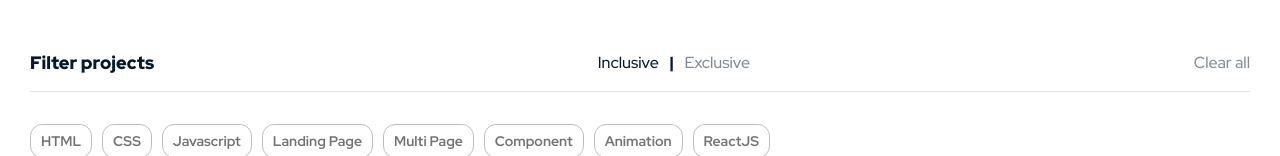
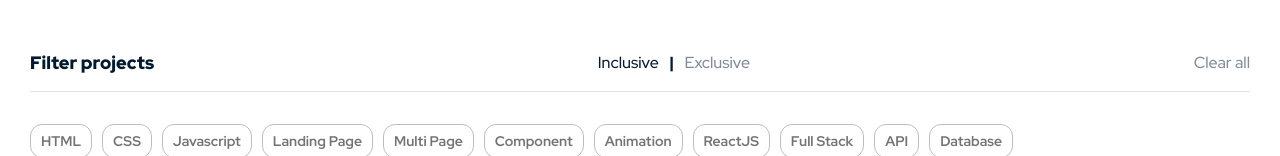
Before and after one commit to NinjaInShade/portfolio, a Gatsby site: page / in a window 1280 px wide. Shown: the part 644-800 px from the top of the page. Built offline with nearby package versions, Linux system fonts and the light colour scheme; Gatsby itself is replaced by a stand-in of ours.

Commit message:
added more projects

```diff
--- a/src/components/Filter.js
+++ b/src/components/Filter.js
@@ -13,6 +13,9 @@ export default function Filter() {
     { name: 'Component', active: false },
     { name: 'Animation', active: false },
     { name: 'ReactJS', active: false },
+    { name: 'Full Stack', active: false },
+    { name: 'API', active: false },
+    { name: 'Database', active: false },
   ]);
 
   function setFilterModeHandler(mode) {
--- a/src/projects-data.js
+++ b/src/projects-data.js
@@ -1,5 +1,9 @@
+import OnlineShop from './assets/projects/image-online-shop.png';
 import PodLandingPage from './assets/projects/image-pod-landing-page.png';
+import FAQAccordion from './assets/projects/image-faq-accordion.png';
 import MeetLandingPage from './assets/projects/image-meet-landing-page.png';
+import OrderSummaryCard from './assets/projects/image-order-summary-card.png';
+import BootcampTestimonials from './assets/projects/image-bootcamp-testimonials.png';
 import StatsCard from './assets/projects/image-stats-card.png';
 import DataStorageComponent from './assets/projects/image-data-storage-component.png';
 import TypemasterLandingPage from './assets/projects/image-typemaster-landing-page.png';
@@ -7,31 +11,105 @@ import ProjectTrackingPage from './assets/projects/image-project-tracking-page.p
 
 export const projects = [
   {
+    title: 'Online shop project',
+    description:
+      'Online shop (e-commerce) project with all major functionalities. Full-stack, built with React and Node.js',
+    liveSite: 'https://onlineshop-430be.web.app/',
+    github: 'https://github.com/NinjaInShade/online-shop',
+    tags: ['HTML', 'CSS', 'Javascript', 'ReactJS', 'Full Stack', 'API', 'Database'],
+    imgSrc: OnlineShop,
+    imgAlt:
+      'Mockup of online shop project. Has a navigation for admin products, product, add products, cart, profile. Shows product cards for main content with "Add to cart" and "Detail" buttons.',
+    gradient: 'linear-gradient(135deg, hsl(209,100%,22%) 0%, hsl(209,100%,32%) 100%)',
+  },
+  {
+    title: 'Pod landing page',
+    description: 'Landing page for imaginary business "Pod"',
+    liveSite: 'https://lm-pod-landing-page.netlify.app/',
+    github: 'https://github.com/NinjaInShade/pod-landing-page',
+    tags: ['HTML', 'CSS', 'Javascript', 'Landing Page'],
     imgSrc: PodLandingPage,
     imgAlt: 'Mockup of pod landing page. Pod is an imaginary business for streaming podcasts. ',
     gradient: 'linear-gradient(135deg, hsl(224,35%,22%) 0%, hsl(224,35%,32%) 100%)',
   },
   {
+    title: 'FAQ Accordion card',
+    description: 'FAQ Accordion card with javascript.',
+    liveSite: 'https://lm-faq-accordion-card.netlify.app/',
+    github: 'https://github.com/NinjaInShade/faq-accordion-card',
+    tags: ['HTML', 'CSS', 'Javascript', 'Landing Page'],
+    imgSrc: FAQAccordion,
+    imgAlt: 'Mockup of a FAQ (Frequently Asked Questions) card component.',
+    gradient: 'linear-gradient(135deg, hsl(273,75%,22%) 0%, hsl(273,75%,32%) 100%)',
+  },
+  {
+    title: 'Meet landing page',
+    description: 'Landing page for imaginary business "Meet"',
+    liveSite: 'https://lm-meet-landing-page.netlify.app/',
+    github: 'https://github.com/NinjaInShade/meet-landing-page',
+    tags: ['HTML', 'CSS', 'Landing Page'],
     imgSrc: MeetLandingPage,
     imgAlt: 'Mockup of meet landing page. Meet is an imaginary business for collaborative group and video chat. ',
     gradient: 'linear-gradient(135deg, hsl(192,88%,22%) 0%, hsl(192,88%,32%) 100%)',
   },
   {
+    title: 'Order summary card',
+    description: 'Order summary card component',
+    liveSite: 'https://lm-order-summary-component.netlify.app/',
+    github: 'https://github.com/NinjaInShade/order-summary-component',
+    tags: ['HTML', 'CSS', 'Component'],
+    imgSrc: OrderSummaryCard,
+    imgAlt:
+      'Mockup of a order summary card card. Can proceed to payment or cancel order. Shows the current plan and a button to change it.',
+    gradient: 'linear-gradient(135deg, hsl(245,75%,22%) 0%, hsl(245,75%,32%) 100%)',
+  },
+  {
+    title: 'Bootcamp testimonials',
+    description: 'Coding bootcamp testimonials page with sliders.',
+    liveSite: 'https://lm-bootcamp-testimonials.netlify.app/',
+    github: 'https://github.com/NinjaInShade/bootcamp-testimonials',
+    tags: ['HTML', 'CSS', 'Javascript'],
+    imgSrc: BootcampTestimonials,
+    imgAlt:
+      'Mockup of a order summary card card. Can proceed to payment or cancel order. Shows the current plan and a button to change it.',
+    gradient: 'linear-gradient(135deg, hsl(219,29%,22%) 0%, hsl(219,29%,32%) 100%)',
+  },
+  {
+    title: 'Data storage component',
+    description: 'Data storage component for imaginary business "Fylo"',
+    liveSite: 'https://lm-data-storage-component.netlify.app/',
+    github: 'https://github.com/NinjaInShade/data-storage-component',
+    tags: ['HTML', 'CSS', 'Component'],
+    imgSrc: DataStorageComponent,
+    imgAlt: 'Mockup of a stats card. Includes a title, a short description, image and some statistics.',
+    gradient: 'linear-gradient(135deg, hsl(228,55%,22%) 0%, hsl(228,55%,32%) 100%)',
+  },
+  {
+    title: 'Typemaster landing page',
+    description: 'Pre-launch landing page for imaginary business "Typemaster"',
+    liveSite: 'https://lm-typemaster-landing-page.netlify.app/',
+    github: 'https://github.com/NinjaInShade/typemaster-landing-page',
+    tags: ['HTML', 'CSS', 'Landing Page'],
+    imgSrc: TypemasterLandingPage,
+    imgAlt: 'Mockup of a stats card. Includes a title, a short description, image and some statistics.',
+    gradient: 'linear-gradient(135deg, hsl(9,76%,22%) 0%, hsl(9,76%,32%) 100%)',
+  },
+  {
+    title: 'Stats card',
+    description: 'Stats preview card component',
+    liveSite: 'https://lm-stats-preview-card.netlify.app/',
+    github: 'https://github.com/NinjaInShade/stats-preview-card',
+    tags: ['HTML', 'CSS', 'Component'],
     imgSrc: StatsCard,
     imgAlt: 'Mockup of a stats card. Includes a title, a short description, image and some statistics.',
     gradient: 'linear-gradient(135deg, hsl(277,57%,22%) 0%, hsl(277,57%,32%) 100%)',
   },
   {
-    imgSrc: DataStorageComponent,
-    imgAlt: 'Mockup of a stats card. Includes a title, a short description, image and some statistics.',
-    gradient: 'linear-gradient(135deg, hsl(228,55%,22%) 0%, hsl(228,55%,32%) 100%)',
-  },
-  {
-    imgSrc: TypemasterLandingPage,
-    imgAlt: 'Mockup of a stats card. Includes a title, a short description, image and some statistics.',
-    gradient: 'linear-gradient(135deg, hsl(9,76%,22%) 0%, hsl(9,76%,32%) 100%)',
-  },
-  {
+    title: 'Project tracking page',
+    description: 'Project tracking intro page',
+    liveSite: 'https://lm-project-tracking-intro.netlify.app/',
+    github: 'https://github.com/NinjaInShade/project-tracking-intro',
+    tags: ['HTML', 'CSS'],
     imgSrc: ProjectTrackingPage,
     imgAlt: 'Mockup of a stats card. Includes a title, a short description, image and some statistics.',
     gradient: 'linear-gradient(135deg, hsl(360,47%,22%) 0%, hsl(360,47%,32%) 100%)',
--- a/src/styles/project-card.css
+++ b/src/styles/project-card.css
@@ -40,6 +40,7 @@
   display: none;
   justify-content: center;
   align-items: center;
+  animation: fadeIn 0.2s;
   padding: 30px;
 }
 
@@ -76,3 +77,13 @@
 .projects-modal-close:hover {
   --d: 100%;
 }
+
+@keyframes fadeIn {
+  0% {
+    opacity: 0;
+  }
+
+  100% {
+    opacity: 1;
+  }
+}
```
Also changed, not shown: src/assets/projects/image-bootcamp-testimonials.png (added), src/assets/projects/image-faq-accordion.png (added), src/assets/projects/image-online-shop.png (added), src/assets/projects/image-order-summary-card.png (added).
